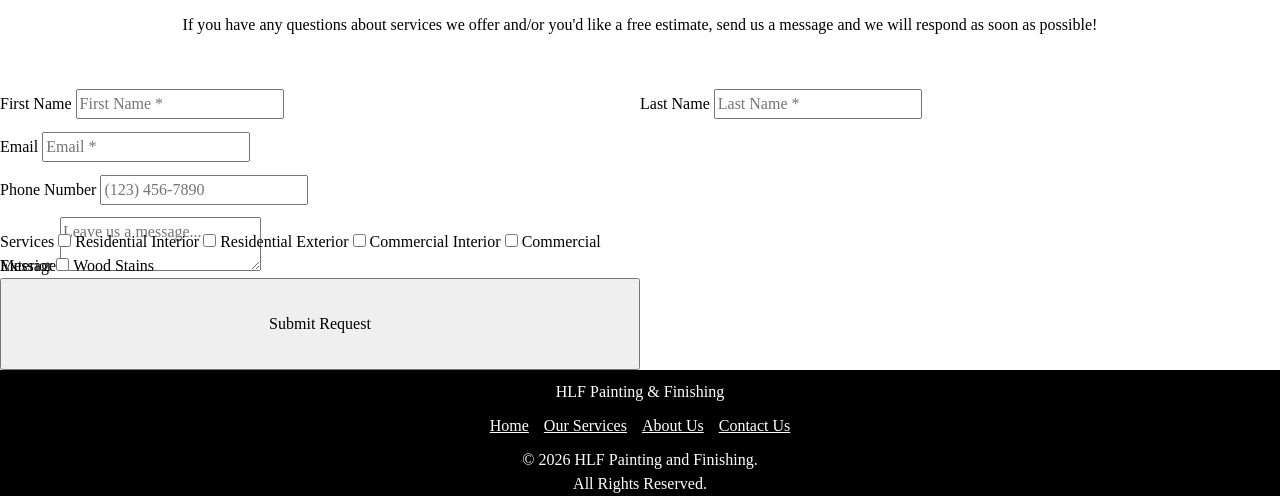
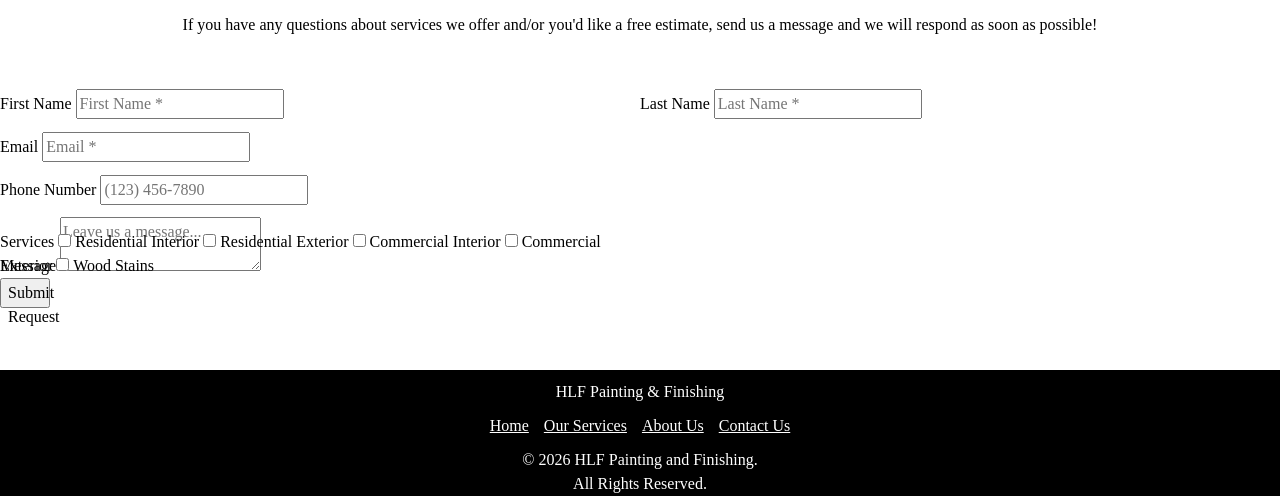
Before and after one commit to Pianist01/westcoast-painting, a plain HTML site: page contact.html in a window 1280 px wide. Shown: the part 331-827 px from the top of the page. Drawn offline with Linux system fonts and the light colour scheme.

Commit message:
Continued work on form.

```diff
--- a/contact.css
+++ b/contact.css
@@ -57,6 +57,7 @@ body {
     display: grid;
     grid-template-columns: minmax(0, 1fr);
     grid-template-rows: auto auto auto;
+    overflow-x: hidden;
 }
 
 /* HEADER HERO */
@@ -183,6 +184,11 @@ main {
   align-self: end;
 }
 
+button {
+  width: 50px;
+  height: 30px;
+}
+
 
 /* FOOTER */
 
```
